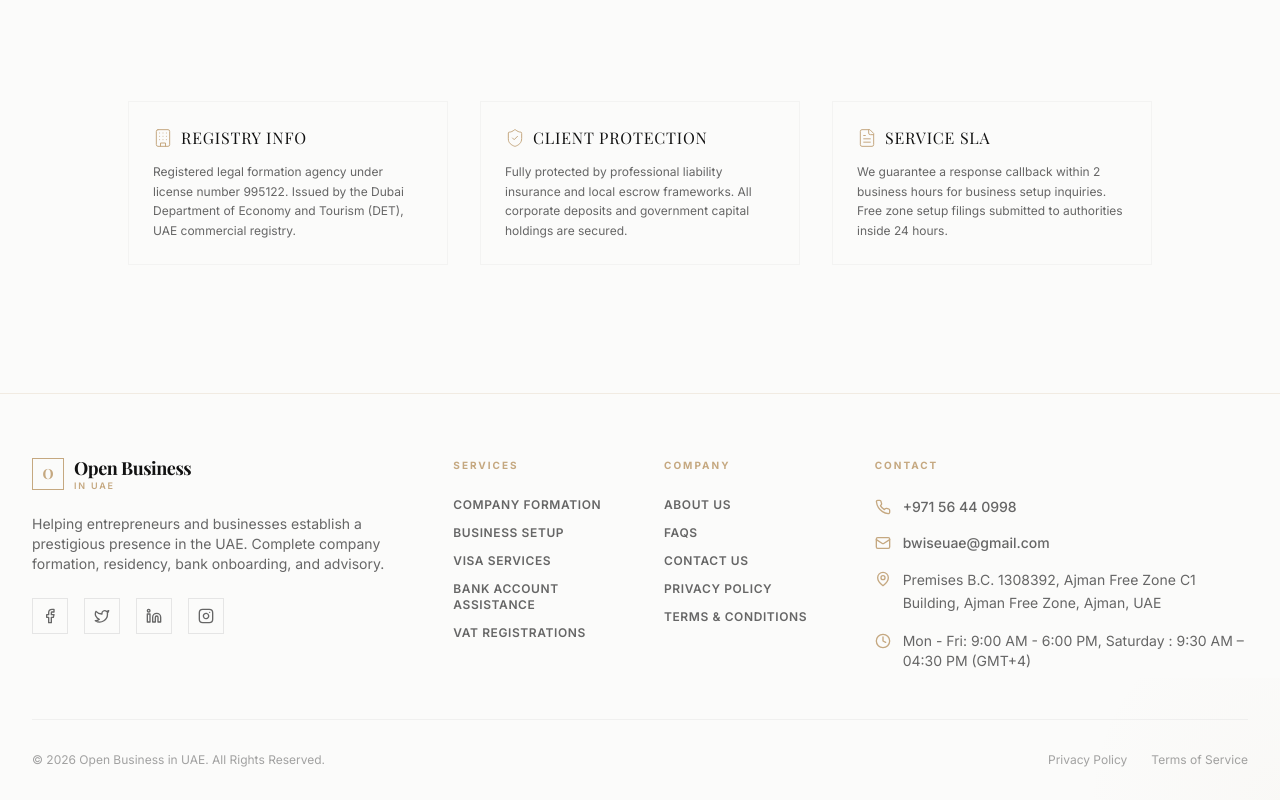
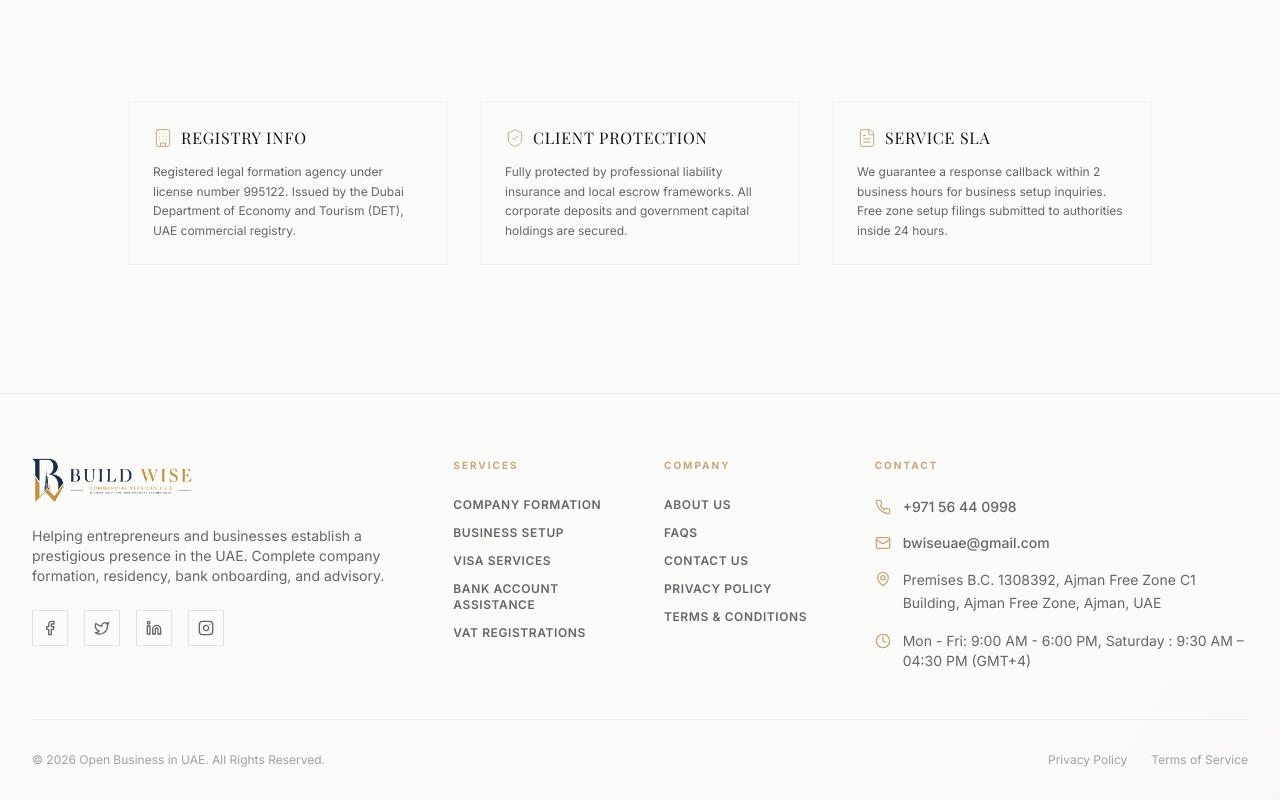
Before and after one commit to sandip15sss/open-business-uae, a Next.js app: page /contact in a window 1280 px wide. Shown: the part 2386-3186 px from the top of the page. Built offline with nearby package versions, Linux system fonts and the light colour scheme; a web font is replaced by a local one.

Commit message:
feat: add responsive build wise logos to header and footer, fix input validations

```diff
--- a/src/app/contact/page.tsx
+++ b/src/app/contact/page.tsx
@@ -404,7 +404,7 @@ export default function ContactPage() {
                   title="Official Email"
                   value="bwiseuae@gmail.com"
                   subtext="Average client response speed: 2 hours"
-                  href="mailto:sandipsawant0107@gmail.com"
+                  href="mailto:bwiseuae@gmail.com"
                   icon={Mail}
                   delay={0.15}
                 />
--- a/src/app/faq/page.tsx
+++ b/src/app/faq/page.tsx
@@ -160,7 +160,7 @@ export default function FAQPage() {
               </div>
               <div className="space-y-1">
                 <span className="font-sans text-[9px] tracking-widest text-charcoal/40 font-bold uppercase block">Instant WhatsApp</span>
-                <a href="https://wa.me/971301234567" target="_blank" rel="noopener noreferrer" className="font-serif text-lg font-normal text-charcoal hover:text-champagne-gold transition-colors block leading-tight">
+                <a href="https://wa.me/1301234567" target="_blank" rel="noopener noreferrer" className="font-serif text-lg font-normal text-charcoal hover:text-champagne-gold transition-colors block leading-tight">
                   Start Chat Now
                 </a>
                 <span className="font-sans text-xs text-slate-grey block">Online 24/7 support</span>
--- a/src/components/Footer.tsx
+++ b/src/components/Footer.tsx
@@ -1,5 +1,6 @@
 import React from "react";
 import Link from "next/link";
+import Image from "next/image";
 import { Phone, Mail, MapPin, Clock, Facebook, Twitter, Linkedin, Instagram } from "lucide-react";
 
 export default function Footer() {
@@ -16,16 +17,24 @@ export default function Footer() {
           {/* Column 1: Brand details (occupies 4 cols) */}
           <div className="lg:col-span-4 space-y-6">
             <Link href="/" className="flex items-center gap-2.5 group select-none">
-              <div className="w-8 h-8 rounded-none border border-champagne-gold bg-transparent flex items-center justify-center">
-                <span className="font-serif text-sm font-bold text-champagne-gold">O</span>
+              <div className="hidden w-8 h-8 rounded-none border border-champagne-gold bg-transparent flex items-center justify-center">
+                <span className="font-serif text-sm font-bold text-champagne-gold ">O</span>
               </div>
               <div className="flex flex-col text-left">
-                <span className="font-serif text-lg font-bold tracking-tight text-charcoal leading-none">
+                <span className="hidden font-serif text-lg font-bold tracking-tight text-charcoal leading-none">
                   Open Business
                 </span>
-                <span className="font-sans text-[9px] tracking-[0.2em] text-champagne-gold font-semibold uppercase leading-none mt-1">
+                <span className="hidden font-sans text-[9px] tracking-[0.2em] text-champagne-gold font-semibold uppercase leading-none mt-1">
                   in UAE
                 </span>
+                <Image
+                  src="/images/Build%20Wise%20Desktop%20logo.png" // Change extension to .svg if needed
+                  alt="Open Business Logo"
+                  width={160}
+                  height={45}
+                  priority
+                  className="object-contain"
+                />
               </div>
             </Link>
 
--- a/src/components/Header.tsx
+++ b/src/components/Header.tsx
@@ -48,7 +48,7 @@ export default function Header() {
               {/* Mobile Logo: Displayed on small screens, hidden on medium and up */}
               <div className="block md:hidden">
                 <Image
-                  src="/images/Build%20Wise%20Mobile%20logo.png" // Change extension to .svg if needed
+                  src="/images/Build%20Wise%20Desktop%20logo.png" // Change extension to .svg if needed
                   alt="Open Business Logo"
                   width={60}
                   height={60}
```
